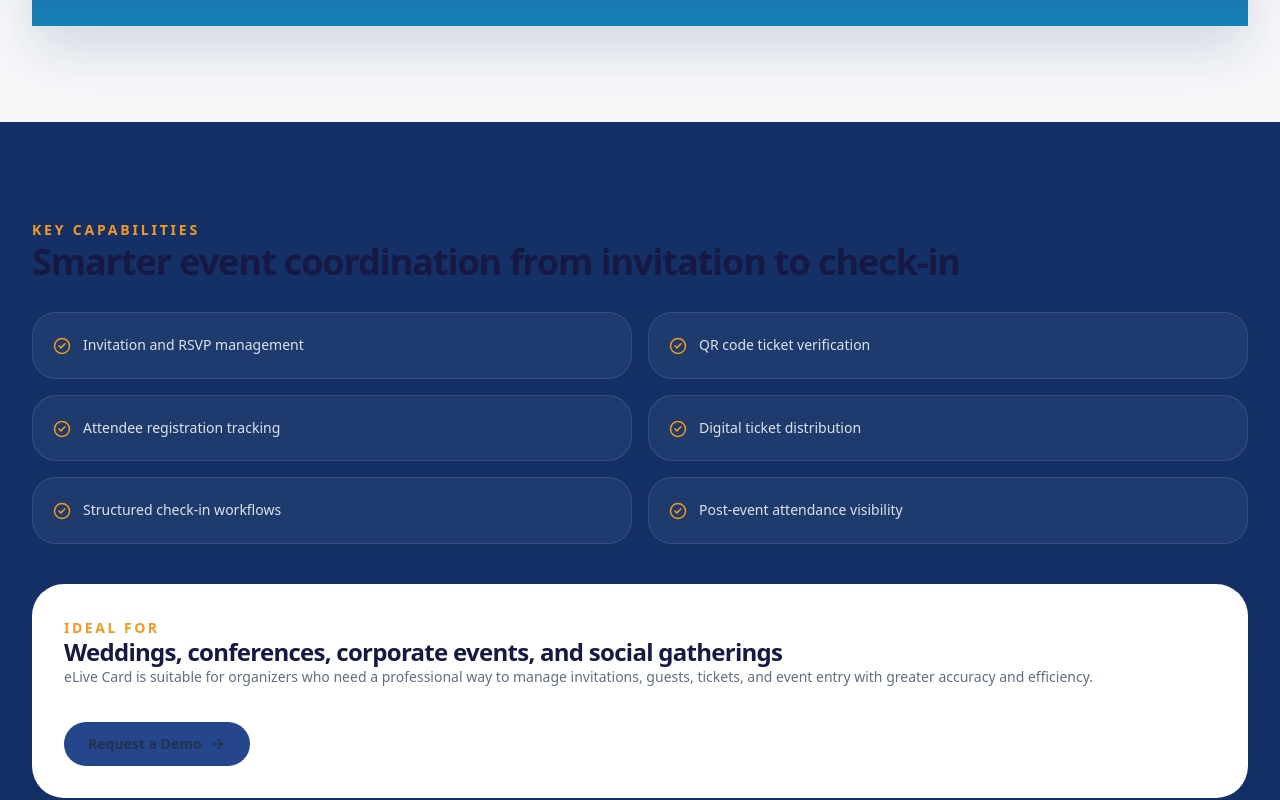
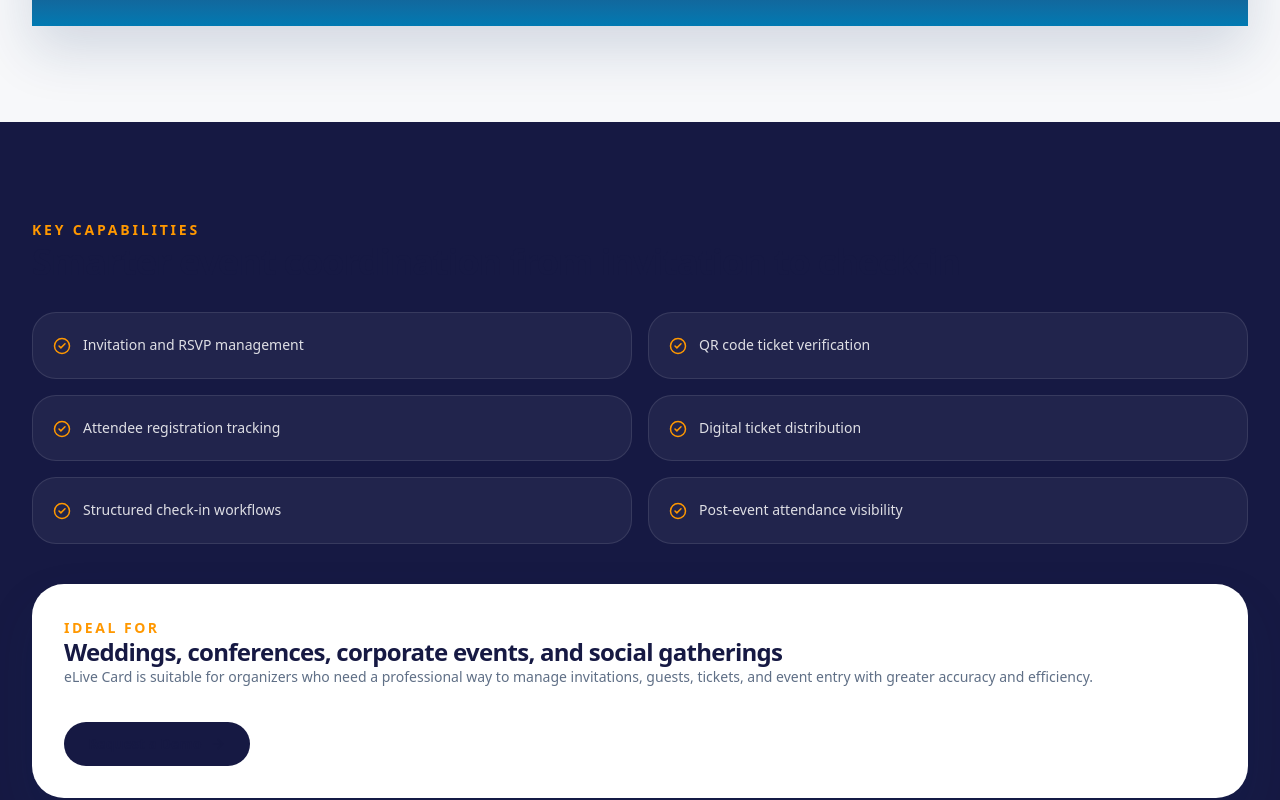
Before and after one commit to kite255/elive-website, a Next.js app: page /solutions1/card in a window 1280 px wide. Shown: the part 720-1520 px from the top of the page. Built offline with nearby package versions, Linux system fonts and the light colour scheme; a web font is replaced by a local one.

Commit message:
Apply official eLive brand styling site-wide

```diff
--- a/app/solutions1/card/page.tsx
+++ b/app/solutions1/card/page.tsx
@@ -12,12 +12,12 @@ const features = [
 
 export default function ELiveCardPage() {
   return (
-    <main className="bg-[#F7F8FA] text-[#24324A]">
+    <main className="bg-[#F7F8FA] text-[#161943]">
       <section className="px-4 py-16 md:px-6 lg:px-8 lg:py-24">
         <div className="mx-auto max-w-7xl">
           <Link
             href="/solutions"
-            className="inline-flex items-center gap-2 text-sm font-semibold text-[#25468C] transition hover:text-[#1E3770]"
+            className="inline-flex items-center gap-2 text-sm font-semibold text-[#161943] transition hover:text-[#0F1233]"
           >
             <ArrowLeft size={16} />
             Back to Solutions
@@ -25,17 +25,17 @@ export default function ELiveCardPage() {
 
           <div className="mt-8 grid gap-10 lg:grid-cols-[0.78fr,1.22fr] lg:items-center">
             <div>
-              <p className="text-sm font-bold uppercase tracking-[0.22em] text-[#F39A1F]">
+              <p className="text-sm font-bold uppercase tracking-[0.22em] text-[#FF9800]">
                 eLive Card
               </p>
 
-              <h1 className="mt-4 text-5xl font-black leading-[1.02] text-[#25468C] md:text-6xl lg:text-7xl">
+              <h1 className="mt-4 text-5xl font-black leading-[1.02] text-[#161943] md:text-6xl lg:text-7xl">
                 Smart Invitations
                 <br />
                 & Attendance
               </h1>
 
-              <div className="mt-6 h-1.5 w-28 rounded-full bg-[#F39A1F]" />
+              <div className="mt-6 h-1.5 w-28 rounded-full bg-[#FF9800]" />
 
               <p className="mt-6 max-w-xl text-base leading-8 text-[#5F6F86] md:text-[17px]">
                 eLive Card is an intelligent invitation and attendee management
@@ -45,7 +45,7 @@ export default function ELiveCardPage() {
               </p>
             </div>
 
-            <div className="rounded-t-[2.6rem] bg-gradient-to-b from-[#25468C] to-[#1482B8] px-8 py-10 text-white shadow-[0_24px_55px_rgba(20,48,102,0.16)] md:px-10 md:py-12 lg:px-12">
+            <div className="rounded-t-[2.6rem] bg-gradient-to-b from-[#161943] to-[#007AB2] px-8 py-10 text-white shadow-[0_24px_55px_rgba(20,48,102,0.16)] md:px-10 md:py-12 lg:px-12">
               <p className="text-sm leading-8 text-white/95 md:text-[15px]">
                 Designed for modern events, eLive Card helps organizers manage
                 invitations, monitor attendance, and improve guest experience
@@ -57,10 +57,10 @@ export default function ELiveCardPage() {
         </div>
       </section>
 
-      <section className="bg-[#143066] px-4 py-16 text-white md:px-6 lg:px-8 lg:py-24">
+      <section className="bg-[#161943] px-4 py-16 text-white md:px-6 lg:px-8 lg:py-24">
         <div className="mx-auto grid max-w-7xl gap-10 lg:grid-cols-[1fr,0.9fr]">
           <div>
-            <p className="text-sm font-bold uppercase tracking-[0.2em] text-[#F39A1F]">
+            <p className="text-sm font-bold uppercase tracking-[0.2em] text-[#FF9800]">
               Key Capabilities
             </p>
             <h2 className="mt-3 text-3xl font-black md:text-4xl">
@@ -76,7 +76,7 @@ export default function ELiveCardPage() {
                   <div className="flex items-start gap-3">
                     <CheckCircle2
                       size={18}
-                      className="mt-1 shrink-0 text-[#F39A1F]"
+                      className="mt-1 shrink-0 text-[#FF9800]"
                     />
                     <p className="text-sm leading-7 text-white/85">{feature}</p>
                   </div>
@@ -85,11 +85,11 @@ export default function ELiveCardPage() {
             </div>
           </div>
 
-          <div className="rounded-[2rem] bg-white p-8 text-[#24324A] shadow-[0_22px_50px_rgba(20,48,102,0.12)]">
-            <p className="text-sm font-bold uppercase tracking-[0.18em] text-[#F39A1F]">
+          <div className="rounded-[2rem] bg-white p-8 text-[#161943] shadow-[0_22px_50px_rgba(20,48,102,0.12)]">
+            <p className="text-sm font-bold uppercase tracking-[0.18em] text-[#FF9800]">
               Ideal For
             </p>
-            <h3 className="mt-3 text-2xl font-black text-[#25468C]">
+            <h3 className="mt-3 text-2xl font-black text-[#161943]">
               Weddings, conferences, corporate events, and social gatherings
             </h3>
             <p className="mt-4 text-sm leading-8 text-[#5F6F86]">
@@ -100,7 +100,7 @@ export default function ELiveCardPage() {
 
             <Link
               href="/contact"
-              className="mt-8 inline-flex items-center gap-2 rounded-full bg-[#25468C] px-6 py-3 text-sm font-semibold text-white transition hover:bg-[#1E3770]"
+              className="mt-8 inline-flex items-center gap-2 rounded-full bg-[#161943] px-6 py-3 text-sm font-semibold text-white transition hover:bg-[#0F1233]"
             >
               Request a Demo
               <ArrowRight size={16} />
```
